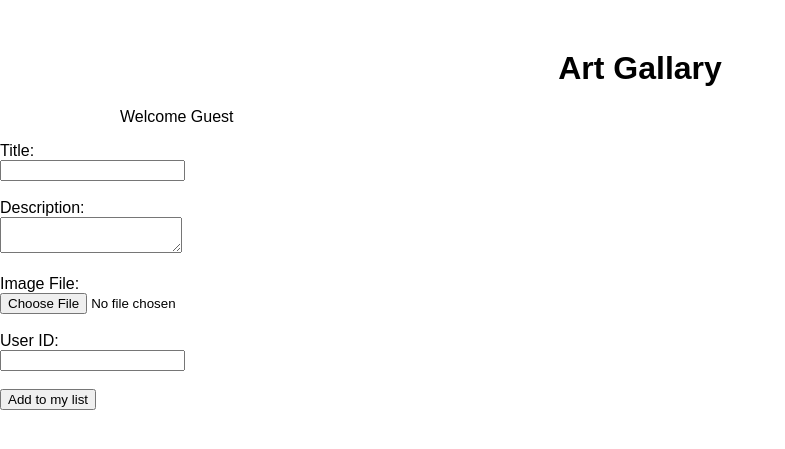
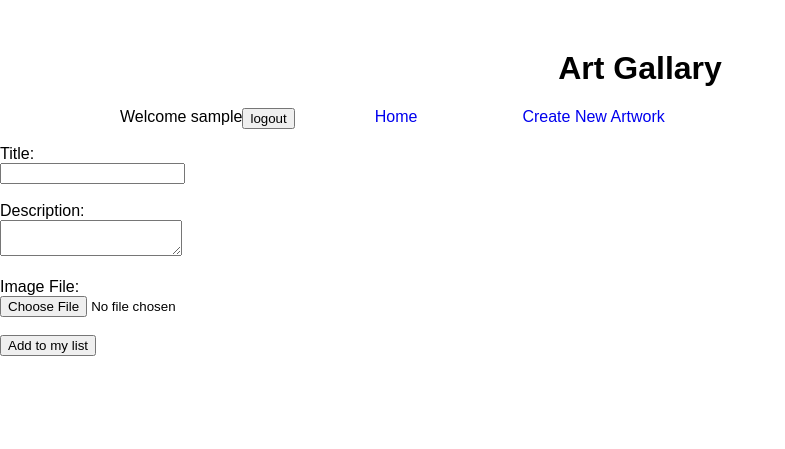
Before and after one commit to Tania-Hss/Full-stack-app, a Flask app: page /create in a window 1280 px wide. Shown: the top 449 px of the page, without its empty margins (0-785 px from the left). Run offline with Flask 2, Linux system fonts and the light colour scheme; the visitor is signed in with stand-in values (Sample User, id 1); some libraries are stand-ins or nearby versions.

Commit message:
modifying create route and adding my_artworks route

```diff
--- a/app.py
+++ b/app.py
@@ -4,6 +4,37 @@ from werkzeug.security import generate_password_hash, check_password_hash
 
 app = Flask(__name__)
 app.config['SECRET_KEY'] = 'in ye raze'
+
+
+
+@app.route('/my_artworks')
+def my_artworks():
+    # Check if user is logged in
+    if 'user_id' not in session:
+        return redirect('/login')
+
+
+    db_connection = psycopg2.connect("dbname=art_gallary")
+    db_cursor = db_connection.cursor()
+    # get all the artworks from the database that belong to the user
+    db_cursor.execute("SELECT artworks.id, artworks.title, artworks.description, artworks.file_img FROM artworks JOIN users ON artworks.user_id = users.id WHERE users.id = %s", [session['user_id']])
+    rows = db_cursor.fetchall()
+
+    artworks = []
+    for row in rows:
+        artwork = {}
+        artwork['id'] = row[0]
+        artwork['title'] = row[1]
+        artwork['description'] = row[2]
+        artwork['file_img'] = row[3]
+        artworks.append(artwork)
+
+    db_cursor.close()
+    db_connection.close()
+
+
+    return render_template('my_artworks.html', artworks=artworks, user_name = session.get('user_name'))
+
 
 
 @app.route('/signup', methods=['GET', 'POST'])
@@ -40,7 +71,7 @@ def logout_user():
 @app.route('/login', methods=['GET', 'POST'])
 def login():
     if request.method == 'GET':
-       return render_template('login.html')
+       return render_template('login.html',user_name = session.get('user_name'))
 
     user_email = request.form.get('email')
     user_password = request.form.get('password')
@@ -73,7 +104,7 @@ def edit():
         artwork_description = request.args.get('description')
         artwork_img = request.args.get('img')
 
-        return render_template("edit_artwork.html", artwork_id=artwork_id,artwork_title=artwork_title,artwork_description=artwork_description,artwork_img=artwork_img)
+        return render_template("edit_artwork.html", artwork_id=artwork_id,artwork_title=artwork_title,artwork_description=artwork_description,artwork_img=artwork_img, user_name = session.get('user_name'))
 
     db_connection = psycopg2.connect("dbname=art_gallary")
     db_cursor = db_connection.cursor()
@@ -100,7 +131,7 @@ def delete():
         artwork_id = request.args.get('id')
         artwork_title = request.args.get('title')
 
-        return render_template("delete_artwork.html", artwork_id = artwork_id, artwork_title=artwork_title)
+        return render_template("delete_artwork.html", artwork_id = artwork_id, artwork_title=artwork_title, user_name = session.get('user_name'))
 
     db_connection = psycopg2.connect("dbname=art_gallary")
     db_cursor = db_connection.cursor()
@@ -118,29 +149,29 @@ def delete():
 
 
 @app.route('/create', methods=['GET', 'POST'])
-def create():
+def create_artwork():
     if request.method == 'GET':
-        return render_template('add_artwork.html')
 
+        return render_template('add_artwork.html', user_name = session.get('user_name'))
+
+        # Post request form data to add artwork to the user's collection
     db_connection = psycopg2.connect("dbname=art_gallary")
     db_cursor = db_connection.cursor()
 
-    art_item = {
-        "title": request.form['title'],
-        "description": request.form['description'],
-        "file_img": request.form['file_img'],
-        "user_id": request.form['user_id']
-    }
+    title = request.form['title']
+    description = request.form['description']
+    file_img = request.form['file_img']
+    user_id = session['user_id']
 
-    db_cursor.execute("INSERT INTO artworks(title, description, file_img, user_id) VALUES (%s, %s, %s, %s)", [
-    art_item['title'], art_item['description'], art_item['file_img'], art_item['user_id']])
-
+    db_cursor.execute('INSERT INTO artworks (title, description, file_img, user_id) VALUES (%s, %s, %s, %s)',
+    (title, description, file_img, user_id))
 
     db_connection.commit()
     db_cursor.close()
     db_connection.close()
 
-    return redirect('/')
+
+    return redirect('/my_artworks')
 
 
 @app.route('/')
--- a/templates/add_artwork.html
+++ b/templates/add_artwork.html
@@ -15,9 +15,6 @@ Add Artwork
         <label for="file_img">Image File:</label><br>
         <input type="file" id="file_img" name="file_img"><br><br>
 
-        <label for="user_id">User ID:</label><br>
-        <input type="text" id="user_id" name="user_id"><br><br>
-
         <button type="submit">Add to my list</button>
     </form>
 {% endblock main %}
--- a/templates/edit_artwork.html
+++ b/templates/edit_artwork.html
@@ -10,15 +10,15 @@
 <form action="/edit" method="post">
     <input type="hidden" name="id" value="{{ artwork_id }}"></input>
     <p>
-      <label>Artwork Name</label>
+      <label>Artwork Name</label><br>
       <input name="title" type="text" value="{{ artwork_title }} "></input>
     </p>
     <p>
-      <label>Image </label>
+      <label>Image </label><br>
       <input name="file_img" type="text" value="{{ artwork_img }}"></input>
     </p>
     <p>
-      <label>description</label>
+      <label>description</label><br>
       <input name="description" type="text" value="{{ artwork_description }}"></input>
     </p>
     <button type="submit">Update Artwork Item</button>
--- a/templates/layout.html
+++ b/templates/layout.html
@@ -14,10 +14,14 @@
             <ul class="links">
                 {% if user_name %}
                 <span>Welcome {{user_name}}</span>
+                <form action="/logout" method="post">
+                    <button type="submit">logout</button>
+                </form>
                 <li><a href="/">Home</a></li>
                 <li><a href="/create">Create New Artwork</a></li>
                {% else %}
                 <span>Welcome Guest</span>
+                <li><a href="/login">Login here</a></li>
                 {% endif %}
             </ul>
         </nav>
```
Also changed, not shown: templates/home.html (+1 -7 lines), templates/login.html (+7 -3 lines), templates/my_artworks.html (+27 -0 lines).
